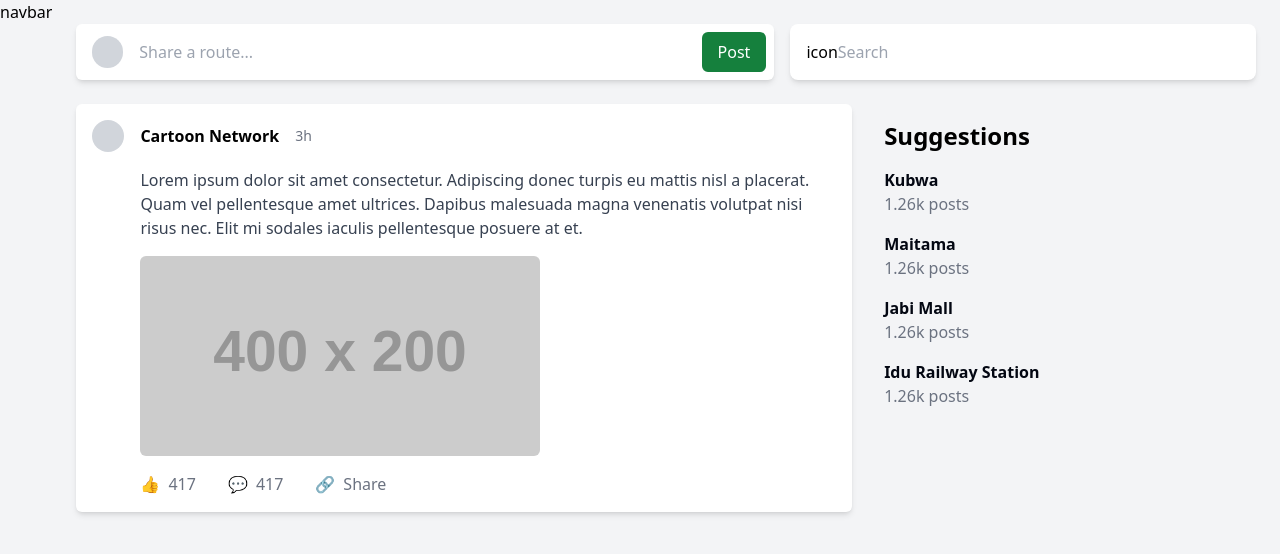
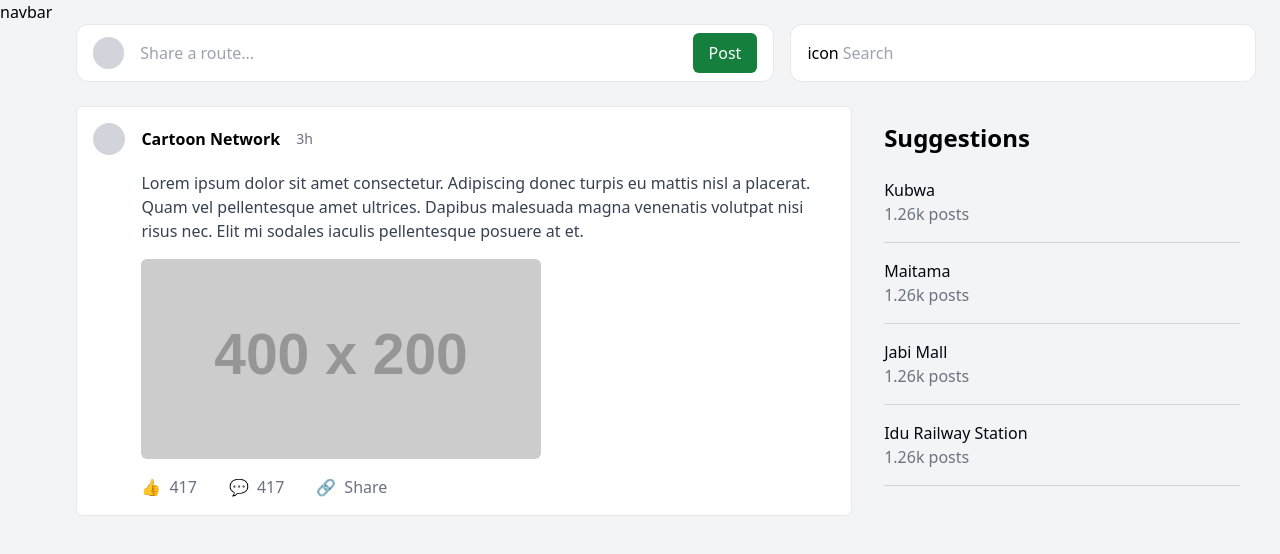
Before and after one commit to Sotonye0808/along-app, a Next.js app: page / in a window 1280 px wide. Shown: the top 554 px of the page. Built offline with nearby package versions, Linux system fonts and the light colour scheme.

Commit message:
update styles

```diff
--- a/src/app/components/MainPanel.tsx
+++ b/src/app/components/MainPanel.tsx
@@ -4,7 +4,7 @@ const MainPanel = () => {
 	return (
 		<div className="flex flex-col space-y-6">
 			{/* sample post */}
-			<div className="p-4 bg-white rounded-md shadow-md">
+			<div className="p-4 bg-white rounded-md border">
 				<div className="flex items-center mb-4">
 					<div className="w-8 h-8 rounded-full bg-gray-300 mr-4"></div>
 					<div className="flex items-center">
@@ -22,7 +22,7 @@ const MainPanel = () => {
 					<div className="mb-4">
 						<img
 							src="https://via.placeholder.com/400x200"
-							alt="Post content"
+							alt="post content"
 							className="rounded-md"
 						/>
 					</div>
--- a/src/app/components/Navbar.tsx
+++ b/src/app/components/Navbar.tsx
@@ -1,7 +1,7 @@
 import React from "react";
 
 const Navbar = () => {
-	return <div>navbar</div>;
+	return <div className="text-center">navbar</div>;
 };
 
 export default Navbar;
--- a/src/app/components/SearchBar.tsx
+++ b/src/app/components/SearchBar.tsx
@@ -2,8 +2,8 @@ import React from "react";
 
 const SearchBar = () => {
 	return (
-		<div className="bg-white rounded-lg shadow-md px-4 py-2 flex items-center w-2/5">
-			<span>icon </span>
+		<div className="bg-white rounded-xl border px-4 py-2 flex items-center w-2/5">
+			<span className="mr-1">icon</span>
 			<input
 				type="text"
 				placeholder="Search"
--- a/src/app/components/ShareRoute.tsx
+++ b/src/app/components/ShareRoute.tsx
@@ -2,7 +2,7 @@ import React from "react";
 
 const ShareRoute = () => {
 	return (
-		<div className="p-2 bg-white rounded-md shadow-md flex items-center justify-between w-3/5 mr-4">
+		<div className="p-2 bg-white rounded-xl border flex items-center justify-between w-3/5 mr-4">
 			<div className="flex items-center">
 				<div className="w-9 h-8 rounded-full bg-gray-300 ml-2"></div>
 				<input
@@ -11,7 +11,7 @@ const ShareRoute = () => {
 					className="rounded-full py-2 px-4 w-full focus:outline-none focus:border-green-500"
 				/>
 			</div>
-			<button className="ml-4 bg-green-700 text-white px-4 py-2 rounded-md">
+			<button className="mr-2 bg-green-700 text-white px-4 py-2 rounded-md">
 				Post
 			</button>
 		</div>
--- a/src/app/components/SuggestionsPanel.tsx
+++ b/src/app/components/SuggestionsPanel.tsx
@@ -11,14 +11,15 @@ const SuggestionsPanel = () => {
 	return (
 		<div className="p-4 bg-transparent rounded-md w-full">
 			<h2 className="font-semibold mb-4 text-2xl">Suggestions</h2>
-			<ul className="space-y-4">
+			<ul className="space-y-4 py-2">
 				{suggestions.map((item) => (
 					<li
 						key={item.name}
 						className="flex justify-between text-gray-700 flex-col"
 					>
-						<span className="font-bold text-gray-950">{item.name}</span>
-						<span className="text-gray-500">{item.posts}</span>
+						<span className="text-gray-950">{item.name}</span>
+						<span className="text-gray-500 mb-4">{item.posts}</span>
+						<hr className="border-gray-300" />
 					</li>
 				))}
 			</ul>
--- a/src/app/page.tsx
+++ b/src/app/page.tsx
@@ -7,12 +7,14 @@ import SuggestionsPanel from "./components/SuggestionsPanel";
 
 const App = () => {
 	return (
-		<div className="flex">
+		<div className="flex bg-gray-100">
 			{/* Sidebar Navigation */}
-			<Navbar />
+			<div className="bg-transparent">
+				<Navbar />
+			</div>
 
 			{/* Main Content */}
-			<div className="flex-1 p-6 bg-gray-100">
+			<div className="flex-1 p-6">
 				{/* Top Bar */}
 				<div className="flex justify-between items-center mb-6">
 					<ShareRoute />
```
